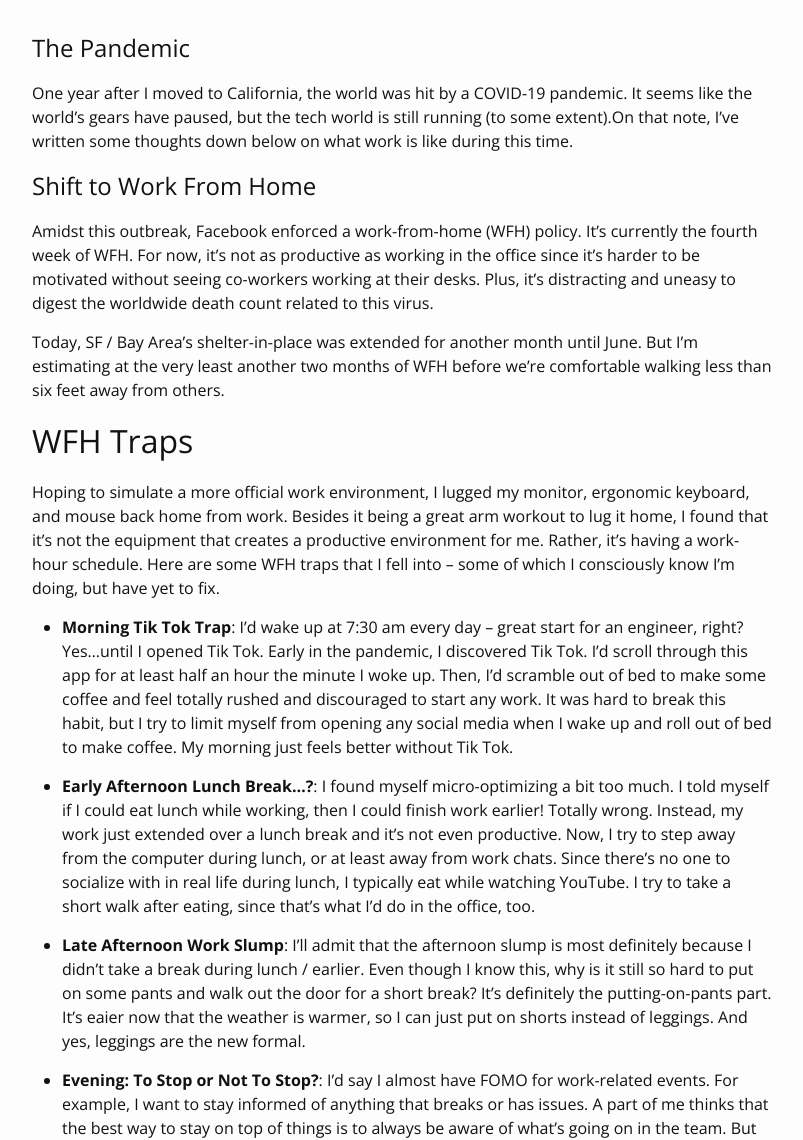
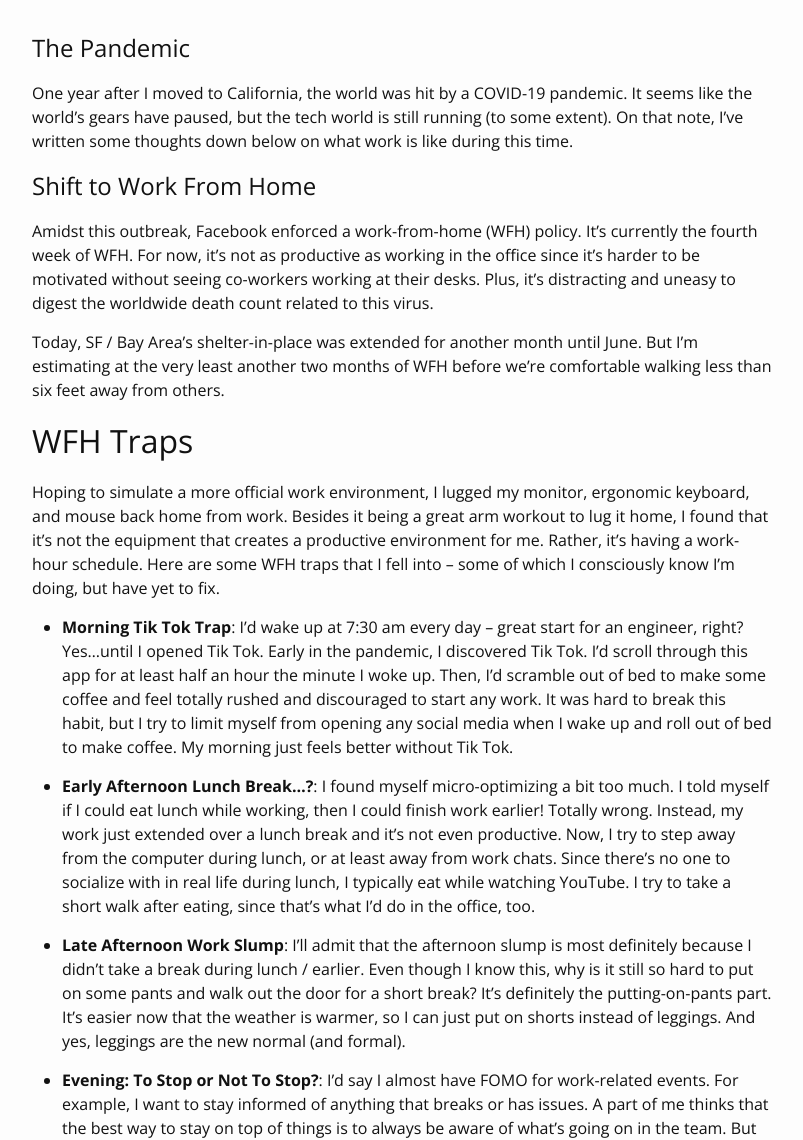
Before and after one commit to Coraellation/coraellation.github.io, a Jekyll site: the page built from _posts/2020-03-28-covid19-wfh.markdown, in a window 1280 px wide. Shown: the part 236-1376 px from the top of the page, without its empty margins (238-1041 px from the left). Built offline with Jekyll 4.4.1, drawn with Linux system fonts in a browser that asks for light colours.

Commit message:
Minor update

```diff
--- a/_posts/2020-03-28-covid19-wfh.markdown
+++ b/_posts/2020-03-28-covid19-wfh.markdown
@@ -7,7 +7,7 @@ categories: jekyll update
 
 # The Pandemic
 
-One year after I moved to California, the world was hit by a COVID-19 pandemic. It seems like the world's gears have paused, but the tech world is still running (to some extent).On that note, I've written some thoughts down below on what work is like during this time.
+One year after I moved to California, the world was hit by a COVID-19 pandemic. It seems like the world's gears have paused, but the tech world is still running (to some extent). On that note, I've written some thoughts down below on what work is like during this time.
 
 # Shift to Work From Home
 
@@ -23,7 +23,7 @@ Hoping to simulate a more official work environment, I lugged my monitor, ergono
 
 * **Early Afternoon Lunch Break...?**: I found myself micro-optimizing a bit too much. I told myself if I could eat lunch while working, then I could finish work earlier! Totally wrong. Instead, my work just extended over a lunch break and it's not even productive. Now, I try to step away from the computer during lunch, or at least away from work chats. Since there's no one to socialize with in real life during lunch, I typically eat while watching YouTube. I try to take a short walk after eating, since that's what I'd do in the office, too.
 
-* **Late Afternoon Work Slump**: I'll admit that the afternoon slump is most definitely because I didn't take a break during lunch / earlier. Even though I know this, why is it still so hard to put on some pants and walk out the door for a short break? It's definitely the putting-on-pants part. It's eaier now that the weather is warmer, so I can just put on shorts instead of leggings. And yes, leggings are the new formal.
+* **Late Afternoon Work Slump**: I'll admit that the afternoon slump is most definitely because I didn't take a break during lunch / earlier. Even though I know this, why is it still so hard to put on some pants and walk out the door for a short break? It's definitely the putting-on-pants part. It's easier now that the weather is warmer, so I can just put on shorts instead of leggings. And yes, leggings are the new normal (and formal).
 
 * **Evening: To Stop or Not To Stop?**: I'd say I almost have FOMO for work-related events. For example, I want to stay informed of anything that breaks or has issues. A part of me thinks that the best way to stay on top of things is to always be aware of what's going on in the team. But this obviously sacrifices some work-life-balance. There are ongoing work chats until 7 - 8 pm usually. And it's hard to stay away from them when you were so heavily invested in them during the day. This one, I'm still trying to figure out the best way to handle.
 
```
